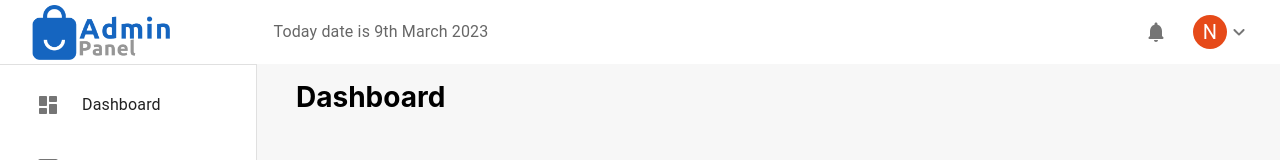
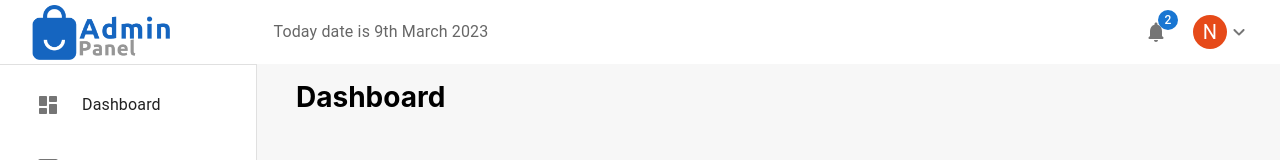
Before and after one commit to alee-anwar/Nakamura-Super-Store, a React (Create React App) app in the folder admin/: page / in a window 1280 px wide. Shown: the top 160 px of the page. Built offline with nearby package versions, Linux system fonts and the light colour scheme.

Commit message:
Update NotificationBell.js

```diff
--- a/admin/src/components/Appbar/NotificationBell.js
+++ b/admin/src/components/Appbar/NotificationBell.js
@@ -2,19 +2,53 @@ import React from "react";
 import Badge from "@mui/material/Badge";
 import NotificationsRoundedIcon from "@mui/icons-material/NotificationsRounded";
 import { IconButton } from "@mui/material";
-import Tooltip from '@mui/material/Tooltip';
+import Tooltip from "@mui/material/Tooltip";
+import NotificationMenu from "./NotificationMenu";
 
-const NotificationBell = ({ iconColor, badgeContent }) => {
-    const newNotification = `You have ${badgeContent} notification`;
-    const noNotification = 'No new Notification'
+const NotificationBell = ({ iconColor }) => {
+  const notifications = [
+    {
+      id: 0,
+      label: "First notifiction",
+    },
+    {
+      id: 1,
+      label: "Second notifiction",
+    },
+  ];
+  const newNotification = `You have ${notifications.length} notification`;
+  const noNotification = "No new Notification";
+  const [open, setOpen] = React.useState(false);
+  const [anchorEl, setAnchorEl] = React.useState(null);
+  const handleOpen = (event) => {
+    setAnchorEl(event.currentTarget);
+    setOpen(true);
+  };
+
+  const handleClose = () => {
+    // setAnchorE1(null);
+    setOpen(false);
+  };
   return (
-    <Tooltip title={badgeContent? newNotification : noNotification}>
-    <IconButton color="iconColor">
-      <Badge badgeContent={badgeContent} color="primary">
-        <NotificationsRoundedIcon color="action" />
-      </Badge>
-    </IconButton>
-    </Tooltip>
+    <div>
+      <Tooltip title={notifications.length ? newNotification : noNotification}>
+        <IconButton
+          color={iconColor}
+          onClick={notifications.length ? handleOpen : null}
+          anchorel={anchorEl}
+        >
+          <Badge badgeContent={notifications.length} color="primary">
+            <NotificationsRoundedIcon color="action" />
+          </Badge>
+        </IconButton>
+      </Tooltip>
+      <NotificationMenu
+        open={open}
+        anchorEl={anchorEl}
+        handleClose={handleClose}
+        menuItems={notifications}
+      />
+    </div>
   );
 };
 
```
